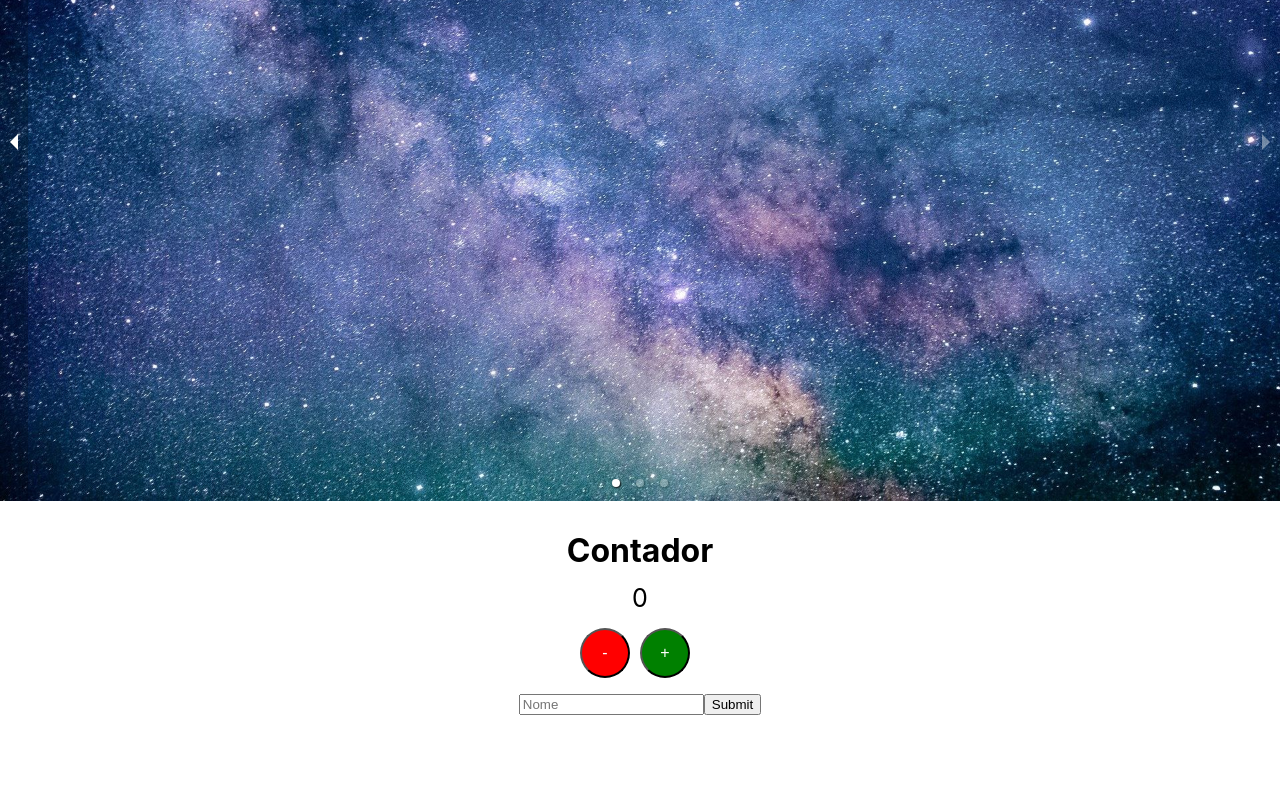
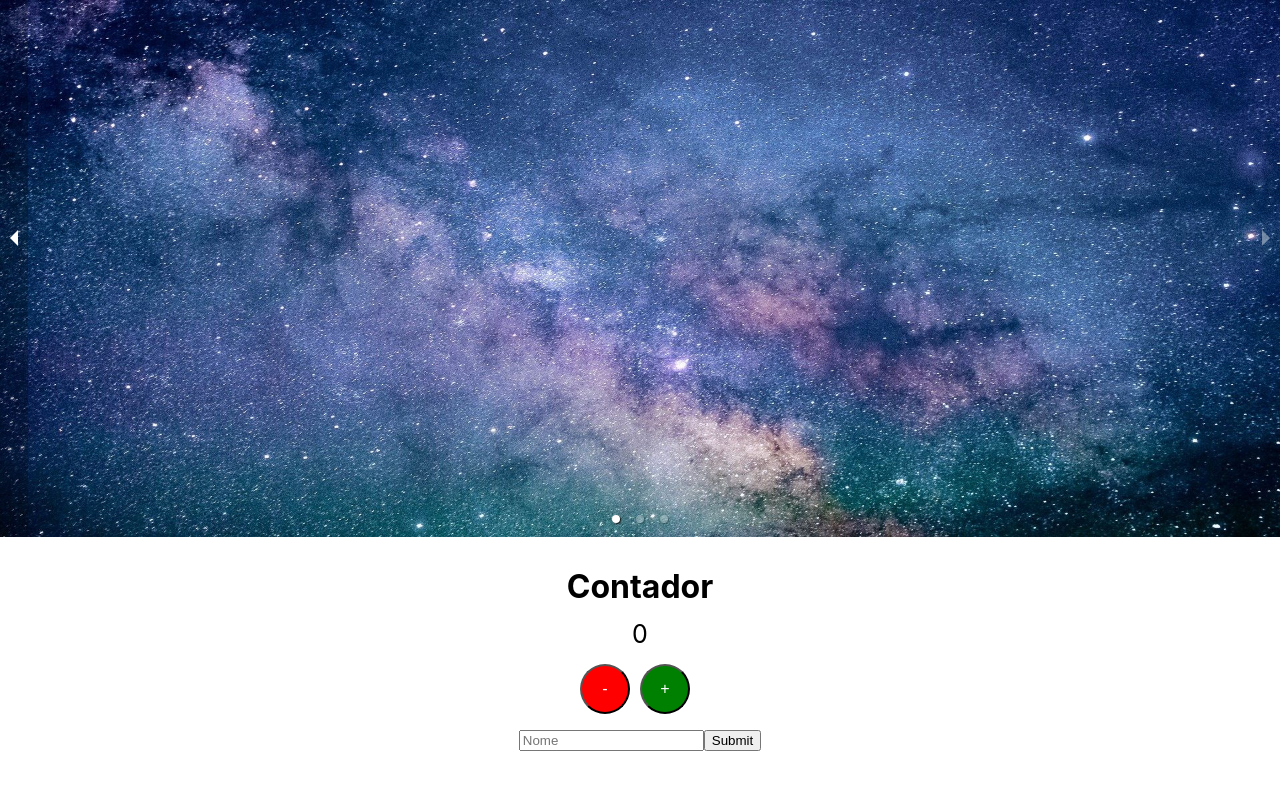
Before and after one commit to guilhermefernandesk/contador, a React (Create React App) app: page / in a window 1280 px wide. Shown: the top 790 px of the page. Built offline with nearby package versions, Linux system fonts and the light colour scheme.

Commit message:
upadate carousel

```diff
--- a/src/App.css
+++ b/src/App.css
@@ -6,7 +6,7 @@
   position: absolute; /*pode sobrepor elementos e se moverá junto com a rolagem da pagina */
   width: 100%;
   height: 100%;
-  top: -19%;
+  top: -7%;
 }
 .Contador{
   font-size: 200%; /*120% do tamanho do pai */
@@ -38,8 +38,8 @@
 }
 
 .carousel .slide img {
-  width: 100%;
-  height: 100%;
+  width: 99%;
+  max-height: 600px;
 }
 
 .image-wrapper {
```
